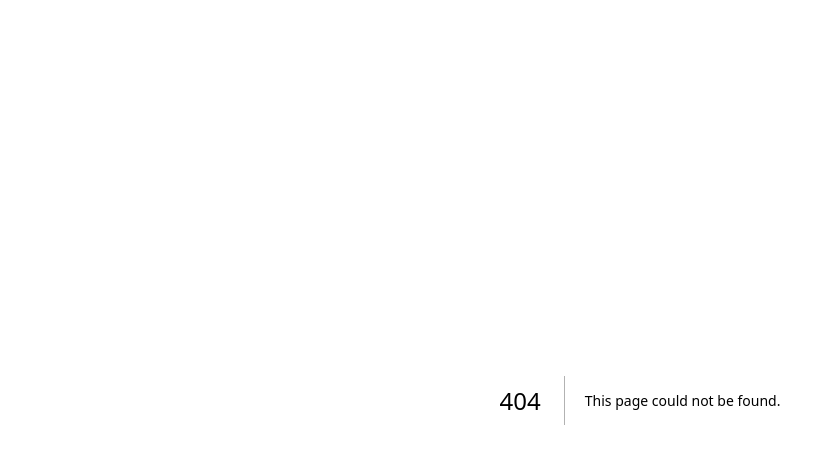
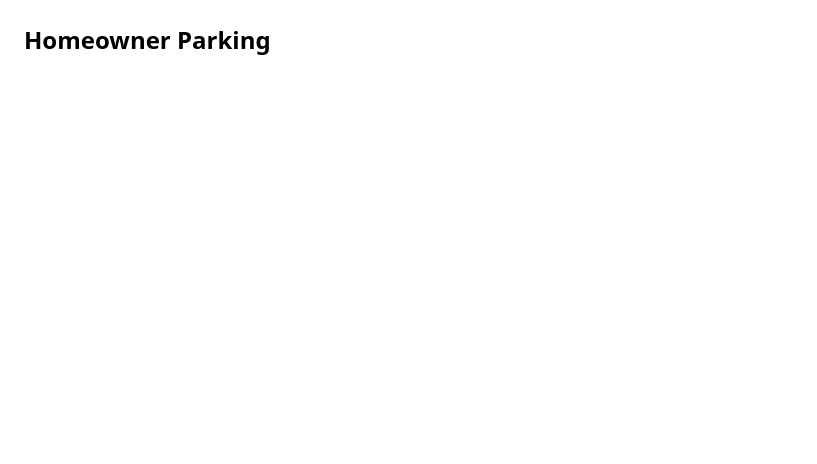
Before and after one commit to jrose1022/SubTrack, a Next.js app: page /homeowner/parking in a window 1280 px wide. Before the commit this address had no page. Shown: the top 464 px of the page, without its empty margins (0-817 px from the left). Built offline with nearby package versions, Linux system fonts and the light colour scheme.

Commit message:
feat: create homeowner parking page

```diff
--- /dev/null
+++ b/app/homeowner/parking/page.tsx
@@ -0,0 +1,7 @@
+export default function HomeownerParkingPage() {
+  return (
+    <main className="p-6">
+      <h1 className="text-2xl font-bold">Homeowner Parking</h1>
+    </main>
+  );
+}
```
